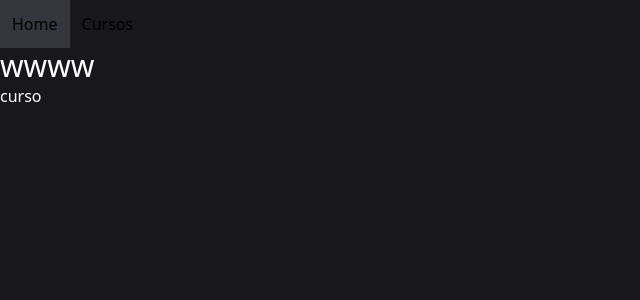
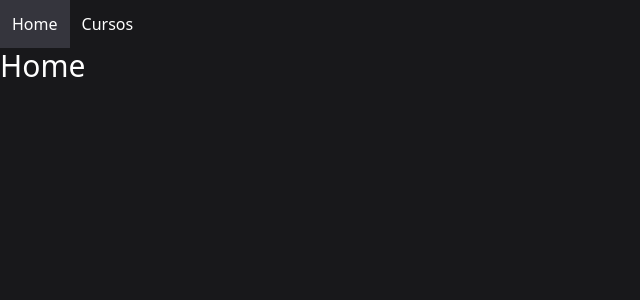
Before and after one commit to DevvDiego/courseShop, a SvelteKit app: page / in a window 1280 px wide. Shown: the top 300 px of the page, without its empty margins (0-640 px from the left). Built offline with nearby package versions, Linux system fonts and the light colour scheme.

Commit message:
bone app

```diff
--- a/src/app.css
+++ b/src/app.css
@@ -1,5 +1,5 @@
 @import 'tailwindcss';
 
 body{
-    @apply bg-zinc-900;
+    @apply bg-zinc-900 text-white;
 }
--- a/src/routes/+page.svelte
+++ b/src/routes/+page.svelte
@@ -1,5 +1,3 @@
-<h1 class="text-3xl text-white">
-    wwww
+<h1 class="text-3xl">
+    Home
 </h1>
-
-<a href="/curso" class="text-white">curso</a>
--- a/src/routes/courses/+page.svelte
+++ b/src/routes/courses/+page.svelte
@@ -0,0 +1,3 @@
+<h1 class="text-3xl">
+    Cursos
+</h1>
```
